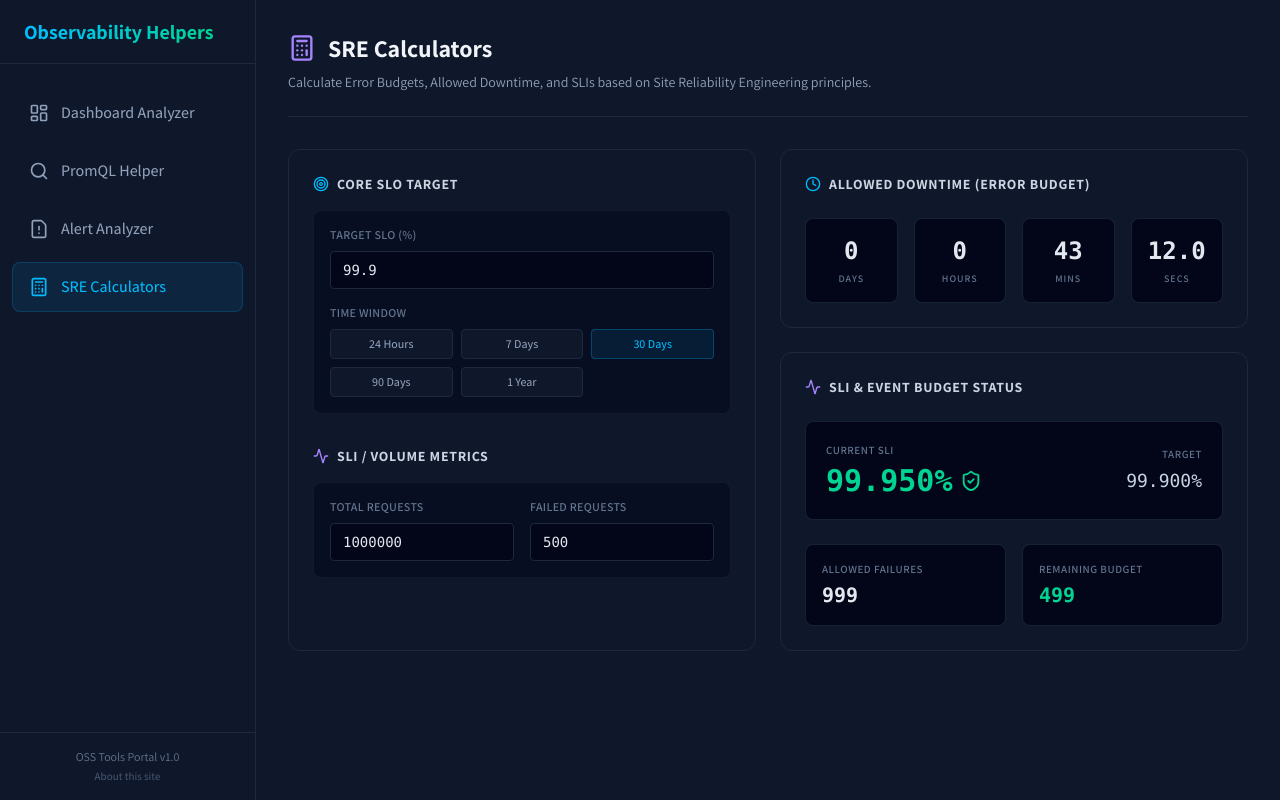
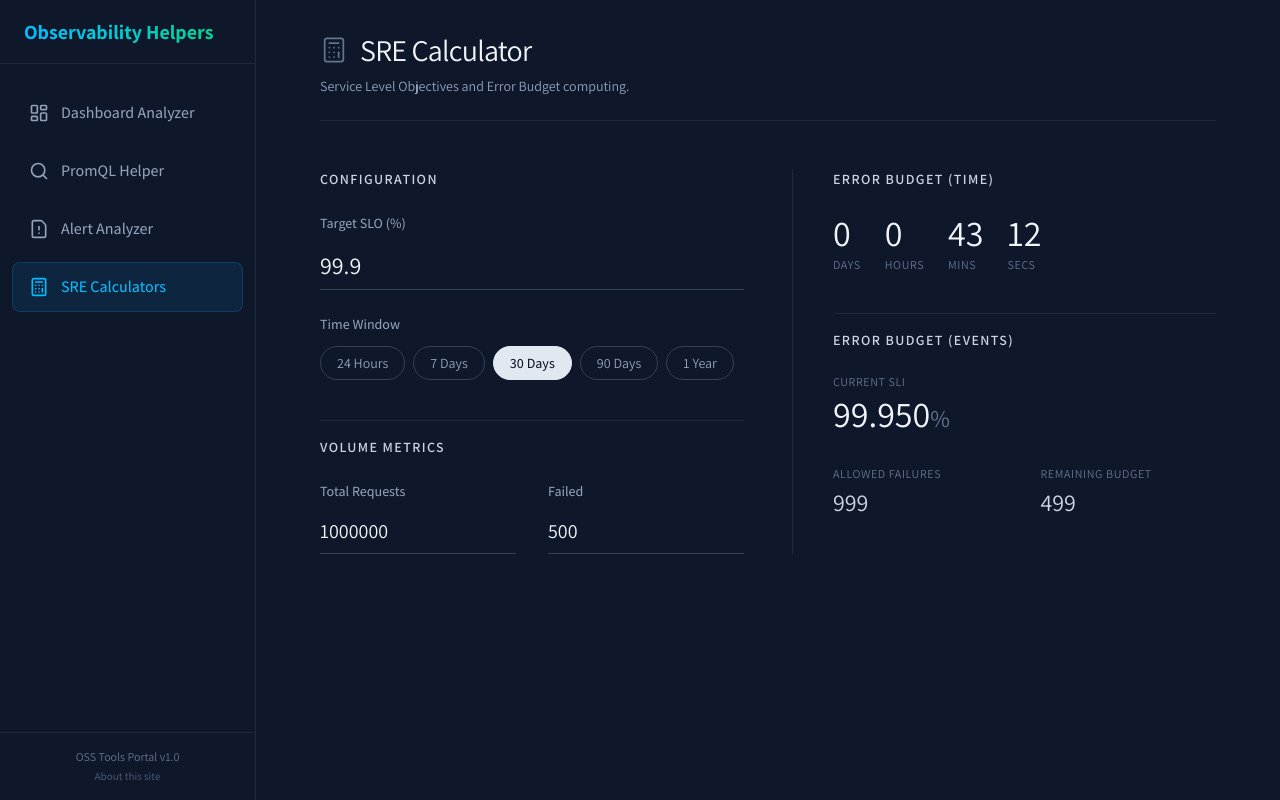
Before and after one commit to aizik-fridman/oss-tools, a React (Vite) app in the folder frontend/: page /sre-calculator in a window 1280 px wide. Built offline with nearby package versions, Linux system fonts and the light colour scheme; a web font is replaced by a local one.

Commit message:
fix: SRE Calculator strict Google Sans typography and precise math rounding

```diff
--- a/frontend/src/features/sre/SreCalculator.tsx
+++ b/frontend/src/features/sre/SreCalculator.tsx
@@ -1,6 +1,5 @@
 import { useState, useMemo } from 'react';
-import { Calculator, Clock, Activity, Target, AlertTriangle, ShieldCheck } from 'lucide-react';
-import { motion } from 'framer-motion';
+import { Calculator } from 'lucide-react';
 
 const TIME_WINDOWS = [
   { label: '24 Hours', hours: 24 },
@@ -24,24 +23,29 @@ export default function SreCalculator() {
   // Error Budget (Time)
   const downtimeBudgetObj = useMemo(() => {
     if (slo <= 0 || slo > 100) return null;
+
+    // Exact math for allowed downtime seconds
     const totalSeconds = windowHours * 60 * 60;
-    const allowedDowntimeSeconds = totalSeconds * ((100 - slo) / 100);
+    const errorRate = 1 - (slo / 100);
+    // Round to nearest integer second to avoid 59.999 floating point issues
+    let rem = Math.round(totalSeconds * errorRate);
 
-    let rem = allowedDowntimeSeconds;
-    const d = Math.floor(rem / (24 * 3600));
-    rem %= (24 * 3600);
+    const d = Math.floor(rem / 86400);
+    rem %= 86400;
     const h = Math.floor(rem / 3600);
     rem %= 3600;
     const m = Math.floor(rem / 60);
     const s = rem % 60;
 
-    return { d, h, m, s: s.toFixed(1), totalSec: allowedDowntimeSeconds };
+    return { d, h, m, s, totalSec: Math.round(totalSeconds * errorRate) };
   }, [slo, windowHours]);
 
   // Error Budget (Requests)
   const reqBudgetObj = useMemo(() => {
     if (slo <= 0 || slo > 100 || totalReqs <= 0) return null;
-    const allowedFailures = Math.floor(totalReqs * ((100 - slo) / 100));
+
+    const errorRate = 1 - (slo / 100);
+    const allowedFailures = Math.floor(totalReqs * errorRate);
     const currentSli = ((totalReqs - failedReqs) / totalReqs) * 100;
     const remainingBudget = allowedFailures - failedReqs;
 
@@ -54,47 +58,50 @@ export default function SreCalculator() {
   }, [slo, totalReqs, failedReqs]);
 
   return (
-    <div className="h-full overflow-y-auto bg-[#0f172a] text-slate-200 p-8">
-      <div className="max-w-5xl mx-auto space-y-8">
-        <header className="mb-8 border-b border-slate-800 pb-6">
-          <h1 className="text-2xl font-bold text-slate-100 flex items-center gap-3">
-            <Calculator className="text-violet-400" size={28} />
-            SRE Calculators
-          </h1>
-          <p className="text-slate-400 text-sm mt-2">
-            Calculate Error Budgets, Allowed Downtime, and SLIs based on Site Reliability Engineering principles.
-          </p>
+    <div className="h-full overflow-y-auto bg-[#0f172a] text-slate-200 p-8 font-sans">
+      <div className="max-w-4xl mx-auto space-y-12">
+
+        {/* Header */}
+        <header className="border-b border-slate-800 pb-6 flex items-end justify-between">
+          <div>
+            <h1 className="text-3xl font-normal text-slate-100 flex items-center gap-3 tracking-tight">
+              <Calculator className="text-slate-500" size={28} strokeWidth={1.5} />
+              SRE Calculator
+            </h1>
+            <p className="text-slate-400 text-sm mt-2 font-light">
+              Service Level Objectives and Error Budget computing.
+            </p>
+          </div>
         </header>
 
-        <div className="grid grid-cols-1 lg:grid-cols-2 gap-6">
-          {/* Inputs Section */}
-          <motion.div initial={{ opacity: 0, y: 10 }} animate={{ opacity: 1, y: 0 }} className="bg-slate-900 border border-slate-800 rounded-xl p-6 space-y-8">
-            <div>
-              <div className="flex items-center gap-2 text-sm font-bold text-slate-300 uppercase tracking-wider mb-4">
-                <Target className="text-sky-400" size={16} /> Core SLO Target
-              </div>
+        <div className="grid grid-cols-1 lg:grid-cols-2 gap-12">
 
-              <div className="space-y-4 bg-slate-950/50 p-4 rounded-lg border border-slate-800/50">
+          {/* Inputs Column */}
+          <div className="space-y-10">
+            <section>
+              <h2 className="text-sm font-semibold text-slate-300 uppercase tracking-widest mb-6">Configuration</h2>
+
+              <div className="space-y-6">
                 <div>
-                  <label className="block text-xs font-semibold text-slate-500 uppercase tracking-wide mb-2">Target SLO (%)</label>
+                  <label className="block text-sm font-medium text-slate-400 mb-2">Target SLO (%)</label>
                   <input
                     type="number"
                     step="0.01"
                     value={sloStr}
                     onChange={(e) => setSloStr(e.target.value)}
-                    className="w-full bg-slate-950 border border-slate-800 rounded px-3 py-2 text-slate-200 focus:outline-none focus:border-sky-500 focus:ring-1 focus:ring-sky-500 transition-all font-mono text-sm"
+                    className="w-full bg-transparent border-b border-slate-700 py-2 text-2xl text-slate-100 focus:outline-none focus:border-slate-400 transition-colors placeholder-slate-800"
                     placeholder="99.9"
                   />
                 </div>
 
                 <div>
-                  <label className="block text-xs font-semibold text-slate-500 uppercase tracking-wide mb-2">Time Window</label>
-                  <div className="grid grid-cols-3 gap-2">
+                  <label className="block text-sm font-medium text-slate-400 mb-3">Time Window</label>
+                  <div className="flex flex-wrap gap-2">
                     {TIME_WINDOWS.map(w => (
                       <button
                         key={w.label}
                         onClick={() => setWindowHours(w.hours)}
-                        className={`px-3 py-1.5 rounded text-xs font-medium transition-colors ${windowHours === w.hours ? 'bg-sky-500/10 text-sky-400 border border-sky-500/30' : 'bg-slate-900 border border-slate-800 text-slate-400 hover:bg-slate-800'}`}
+                        className={`px-4 py-1.5 rounded-full text-sm transition-colors border ${windowHours === w.hours ? 'bg-slate-200 text-slate-900 border-slate-200 font-medium' : 'bg-transparent text-slate-400 border-slate-700 hover:border-slate-500'}`}
                       >
                         {w.label}
                       </button>
@@ -102,106 +109,92 @@ export default function SreCalculator() {
                   </div>
                 </div>
               </div>
-            </div>
+            </section>
 
-            <div>
-              <div className="flex items-center gap-2 text-sm font-bold text-slate-300 uppercase tracking-wider mb-4">
-                <Activity className="text-violet-400" size={16} /> SLI / Volume Metrics
-              </div>
+            <section>
+              <h2 className="text-sm font-semibold text-slate-300 uppercase tracking-widest mb-6 pt-4 border-t border-slate-800">Volume Metrics</h2>
 
-              <div className="grid grid-cols-2 gap-4 bg-slate-950/50 p-4 rounded-lg border border-slate-800/50">
+              <div className="grid grid-cols-2 gap-8">
                 <div>
-                  <label className="block text-xs font-semibold text-slate-500 uppercase tracking-wide mb-2">Total Requests</label>
+                  <label className="block text-sm font-medium text-slate-400 mb-2">Total Requests</label>
                   <input
                     type="number"
                     value={totalReqsStr}
                     onChange={(e) => setTotalReqsStr(e.target.value)}
-                    className="w-full bg-slate-950 border border-slate-800 rounded px-3 py-2 text-slate-200 focus:outline-none focus:border-violet-500 focus:ring-1 focus:ring-violet-500 transition-all font-mono text-sm"
+                    className="w-full bg-transparent border-b border-slate-700 py-2 text-xl text-slate-100 focus:outline-none focus:border-slate-400 transition-colors"
                   />
                 </div>
                 <div>
-                  <label className="block text-xs font-semibold text-slate-500 uppercase tracking-wide mb-2">Failed Requests</label>
+                  <label className="block text-sm font-medium text-slate-400 mb-2">Failed</label>
                   <input
                     type="number"
                     value={failedReqsStr}
                     onChange={(e) => setFailedReqsStr(e.target.value)}
-                    className="w-full bg-slate-950 border border-slate-800 rounded px-3 py-2 text-slate-200 focus:outline-none focus:border-violet-500 focus:ring-1 focus:ring-violet-500 transition-all font-mono text-sm"
+                    className="w-full bg-transparent border-b border-slate-700 py-2 text-xl text-slate-100 focus:outline-none focus:border-slate-400 transition-colors"
                   />
                 </div>
               </div>
-            </div>
-          </motion.div>
+            </section>
+          </div>
 
-          {/* Results Section */}
-          <motion.div initial={{ opacity: 0, y: 10 }} animate={{ opacity: 1, y: 0 }} transition={{ delay: 0.1 }} className="space-y-6">
+          {/* Results Column */}
+          <div className="space-y-10 lg:pl-10 lg:border-l border-slate-800">
+            <section>
+              <h2 className="text-sm font-semibold text-slate-300 uppercase tracking-widest mb-6">Error Budget (Time)</h2>
 
-            {/* Time Budget */}
-            <div className="bg-slate-900 border border-slate-800 rounded-xl p-6">
-              <div className="flex items-center gap-2 text-sm font-bold text-slate-300 uppercase tracking-wider mb-6">
-                <Clock className="text-sky-400" size={16} /> Allowed Downtime (Error Budget)
-              </div>
-
-              <div className="flex gap-4">
-                <div className="flex-1 flex flex-col justify-center items-center py-4 bg-slate-950 border border-slate-800/80 rounded-lg">
-                  <div className="text-2xl font-bold text-slate-200 font-mono mb-1">{downtimeBudgetObj?.d || 0}</div>
-                  <div className="text-[10px] text-slate-500 font-semibold uppercase tracking-widest">Days</div>
+              <div className="flex items-baseline gap-6">
+                <div className="flex flex-col">
+                  <span className="text-4xl text-slate-100 font-light">{downtimeBudgetObj?.d || 0}</span>
+                  <span className="text-xs text-slate-500 uppercase tracking-wider mt-1">Days</span>
                 </div>
-                <div className="flex-1 flex flex-col justify-center items-center py-4 bg-slate-950 border border-slate-800/80 rounded-lg">
-                  <div className="text-2xl font-bold text-slate-200 font-mono mb-1">{downtimeBudgetObj?.h || 0}</div>
-                  <div className="text-[10px] text-slate-500 font-semibold uppercase tracking-widest">Hours</div>
+                <div className="flex flex-col">
+                  <span className="text-4xl text-slate-100 font-light">{downtimeBudgetObj?.h || 0}</span>
+                  <span className="text-xs text-slate-500 uppercase tracking-wider mt-1">Hours</span>
                 </div>
-                <div className="flex-1 flex flex-col justify-center items-center py-4 bg-slate-950 border border-slate-800/80 rounded-lg">
-                  <div className="text-2xl font-bold text-slate-200 font-mono mb-1">{downtimeBudgetObj?.m || 0}</div>
-                  <div className="text-[10px] text-slate-500 font-semibold uppercase tracking-widest">Mins</div>
+                <div className="flex flex-col">
+                  <span className="text-4xl text-slate-100 font-light">{downtimeBudgetObj?.m || 0}</span>
+                  <span className="text-xs text-slate-500 uppercase tracking-wider mt-1">Mins</span>
                 </div>
-                <div className="flex-1 flex flex-col justify-center items-center py-4 bg-slate-950 border border-slate-800/80 rounded-lg">
-                  <div className="text-2xl font-bold text-slate-200 font-mono mb-1">{downtimeBudgetObj?.s || 0}</div>
-                  <div className="text-[10px] text-slate-500 font-semibold uppercase tracking-widest">Secs</div>
+                <div className="flex flex-col">
+                  <span className="text-4xl text-slate-100 font-light">{downtimeBudgetObj?.s || 0}</span>
+                  <span className="text-xs text-slate-500 uppercase tracking-wider mt-1">Secs</span>
                 </div>
               </div>
-            </div>
+            </section>
 
-            {/* Request Budget */}
-            <div className="bg-slate-900 border border-slate-800 rounded-xl p-6">
-              <div className="flex items-center gap-2 text-sm font-bold text-slate-300 uppercase tracking-wider mb-6">
-                <Activity className="text-violet-400" size={16} /> SLI & Event Budget Status
-              </div>
+            <section>
+              <h2 className="text-sm font-semibold text-slate-300 uppercase tracking-widest mb-6 pt-4 border-t border-slate-800">Error Budget (Events)</h2>
 
               {reqBudgetObj && (
-                <div className="space-y-6">
-                  <div className="flex justify-between items-center bg-slate-950 border border-slate-800/80 rounded-lg p-5">
+                <div className="space-y-8">
+                  <div className="flex justify-between items-baseline">
                     <div>
-                      <div className="text-[11px] font-semibold uppercase tracking-wider text-slate-500 mb-1">Current SLI</div>
-                      <div className={`text-3xl font-bold font-mono flex items-center gap-2 ${reqBudgetObj.currentSli >= slo ? 'text-emerald-400' : 'text-red-400'}`}>
-                        {reqBudgetObj.currentSli.toFixed(3)}%
-                        {reqBudgetObj.currentSli >= slo ? <ShieldCheck size={22} /> : <AlertTriangle size={22} />}
+                      <div className="text-xs text-slate-500 uppercase tracking-wider mb-1">Current SLI</div>
+                      <div className="text-4xl font-light text-slate-100">
+                        {reqBudgetObj.currentSli.toFixed(3)}<span className="text-2xl text-slate-500">%</span>
                       </div>
-                    </div>
-                    <div className="text-right">
-                      <div className="text-[11px] font-semibold uppercase tracking-wider text-slate-500 mb-1">Target</div>
-                      <div className="text-lg font-medium font-mono text-slate-300">{slo.toFixed(3)}%</div>
                     </div>
                   </div>
 
-                  <div className="grid grid-cols-2 gap-4">
-                     <div className="bg-slate-950 rounded-lg p-4 border border-slate-800/80">
-                      <div className="text-[11px] font-semibold uppercase tracking-wider text-slate-500 mb-1">Allowed Failures</div>
-                      <div className="text-xl font-bold text-slate-200 font-mono">{reqBudgetObj.allowedFailures.toLocaleString()}</div>
+                  <div className="grid grid-cols-2 gap-8">
+                     <div>
+                      <div className="text-xs text-slate-500 uppercase tracking-wider mb-1">Allowed Failures</div>
+                      <div className="text-2xl font-light text-slate-300">{reqBudgetObj.allowedFailures.toLocaleString()}</div>
                     </div>
-                    <div className={`rounded-lg p-4 border ${reqBudgetObj.isExhausted ? 'bg-red-950/20 border-red-500/30' : 'bg-slate-950 border-slate-800/80'}`}>
-                      <div className={`text-[11px] font-semibold uppercase tracking-wider mb-1 ${reqBudgetObj.isExhausted ? 'text-red-400' : 'text-slate-500'}`}>
+                    <div>
+                      <div className={`text-xs uppercase tracking-wider mb-1 ${reqBudgetObj.isExhausted ? 'text-red-400/80' : 'text-slate-500'}`}>
                         {reqBudgetObj.isExhausted ? 'Budget Exceeded By' : 'Remaining Budget'}
                       </div>
-                      <div className={`text-xl font-bold font-mono ${reqBudgetObj.isExhausted ? 'text-red-400' : 'text-emerald-400'}`}>
+                      <div className={`text-2xl font-light ${reqBudgetObj.isExhausted ? 'text-red-400' : 'text-slate-300'}`}>
                         {Math.abs(reqBudgetObj.remainingBudget).toLocaleString()}
                       </div>
                     </div>
                   </div>
                 </div>
               )}
-            </div>
+            </section>
+          </div>
 
-          </motion.div>
         </div>
       </div>
     </div>
```
